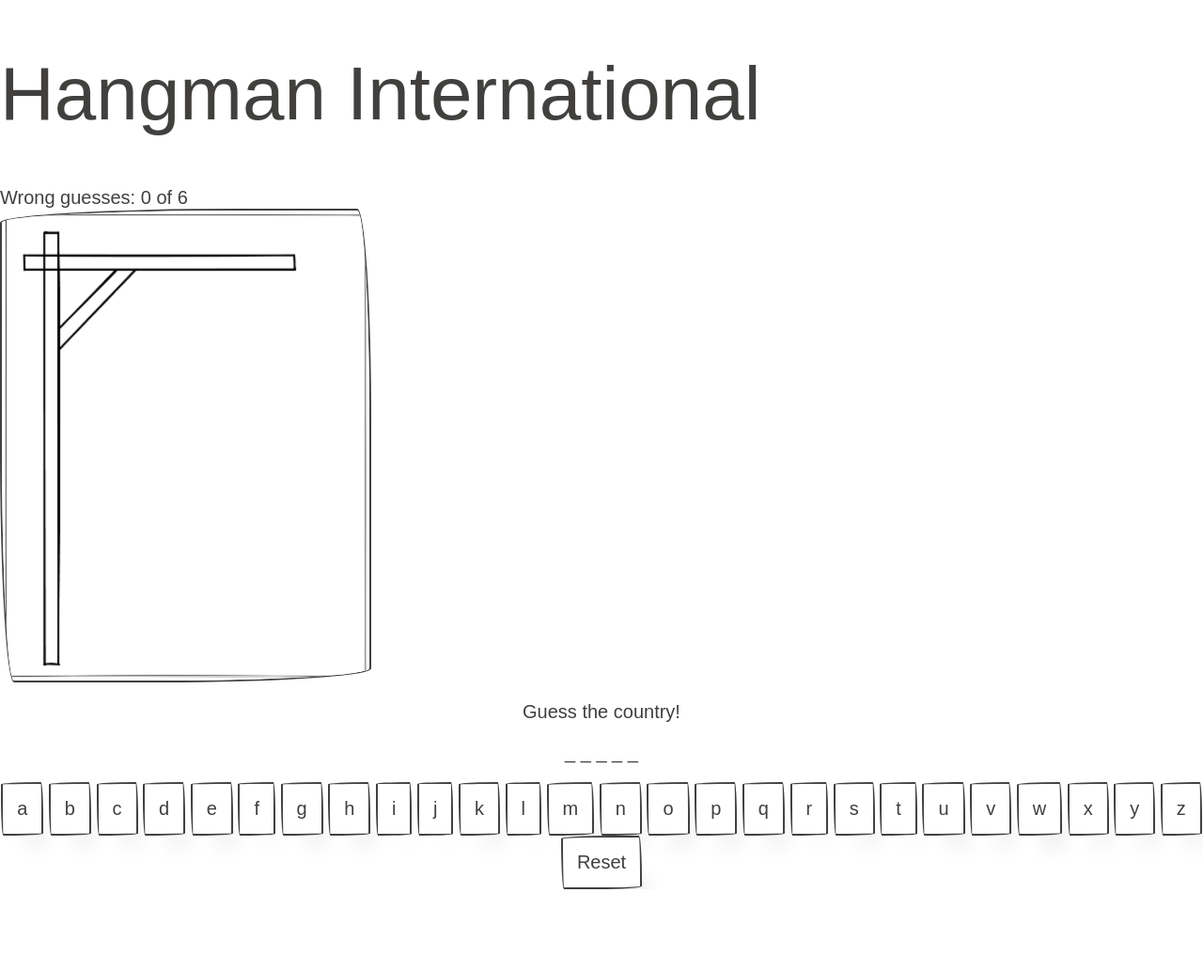
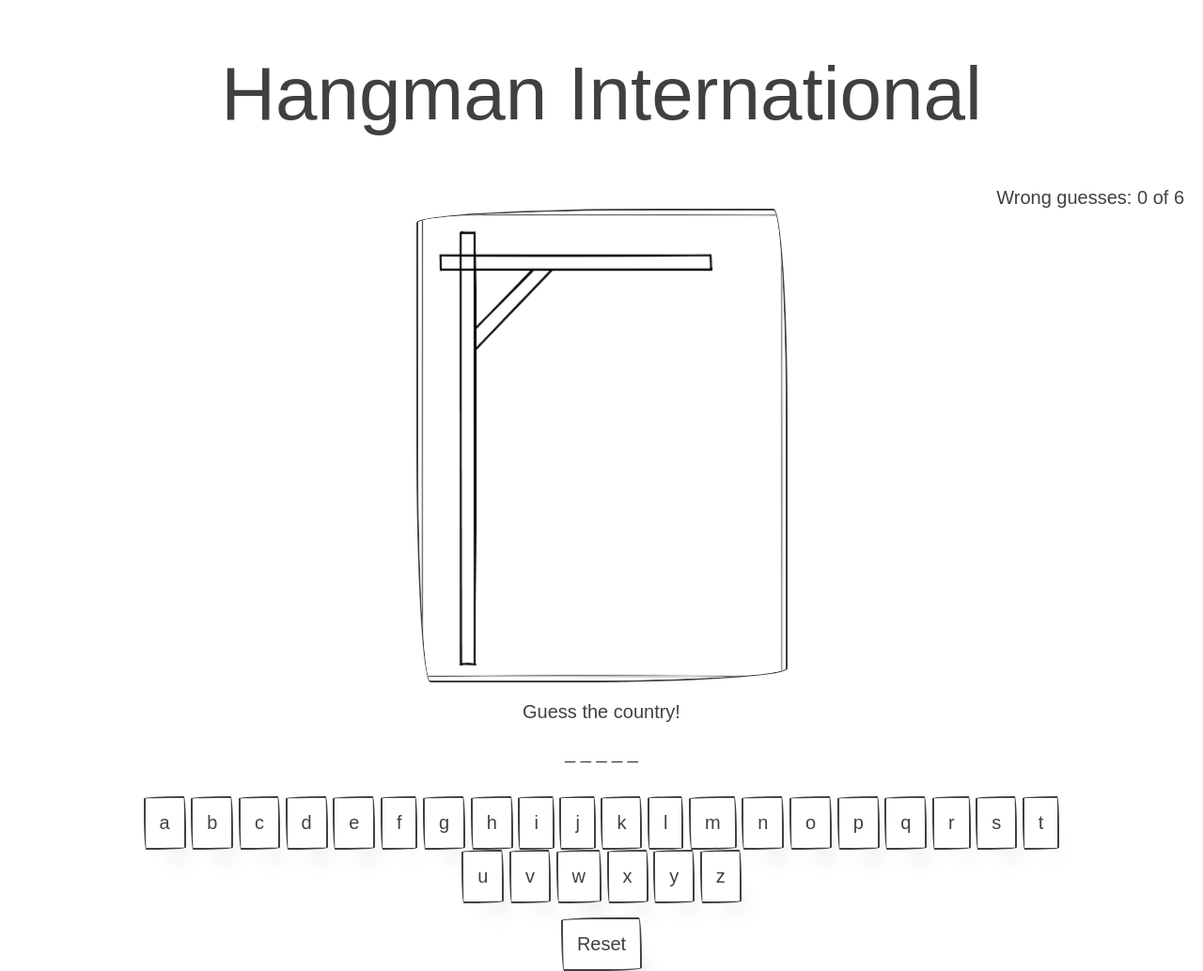
Before and after one commit to kristacannady/Hangman-Country-Generator, a plain HTML site: page index.html in a window 1280 px wide. Shown: the whole page at 94% size. Before the commit the page ends 946 px from the top, so only its background shows below. Drawn offline with nearby package versions, Linux system fonts and the light colour scheme; a web font is replaced by a local one.

Commit message:
adjusted position of various elements

```diff
--- a/Assets/style.css
+++ b/Assets/style.css
@@ -0,0 +1,18 @@
+h1 {
+    text-align: center;
+}
+
+.align-top {
+    text-align: right;
+    margin-right: 20px;
+}
+
+#hangmanPic {
+    margin: 0 auto;
+}
+
+#keyboard {
+    width: 80%;
+    margin: 0 auto;
+    padding: 15px;
+}
--- a/index.html
+++ b/index.html
@@ -17,9 +17,9 @@
       <h1>Hangman International</h1>
     </header>
     <main>
-      <div class="hints-container"></div>
+      <!-- holds the hangman game -->
       <div class="hangman-container">
-        <div class="float-right">
+        <div class="align-top">
           Wrong guesses: <span id="mistakes">0</span> of
           <span id="maxWrong"></span>
         </div>
@@ -31,11 +31,12 @@
           <button class="btn" onClick="reset()">Reset</button>
         </div>
       </div>
+      <!-- holds the keyboard for guessing letters -->
       <div class="letters-container"></div>
     </main>
     <footer></footer>
 
-    <!-- Link Java Script -->
+    <!-- Link JavaScript -->
     <script src="./Assets/script.js"></script>
   </body>
 </html>
```
Also changed, not shown: Assets/script.js (+12 -3 lines).
